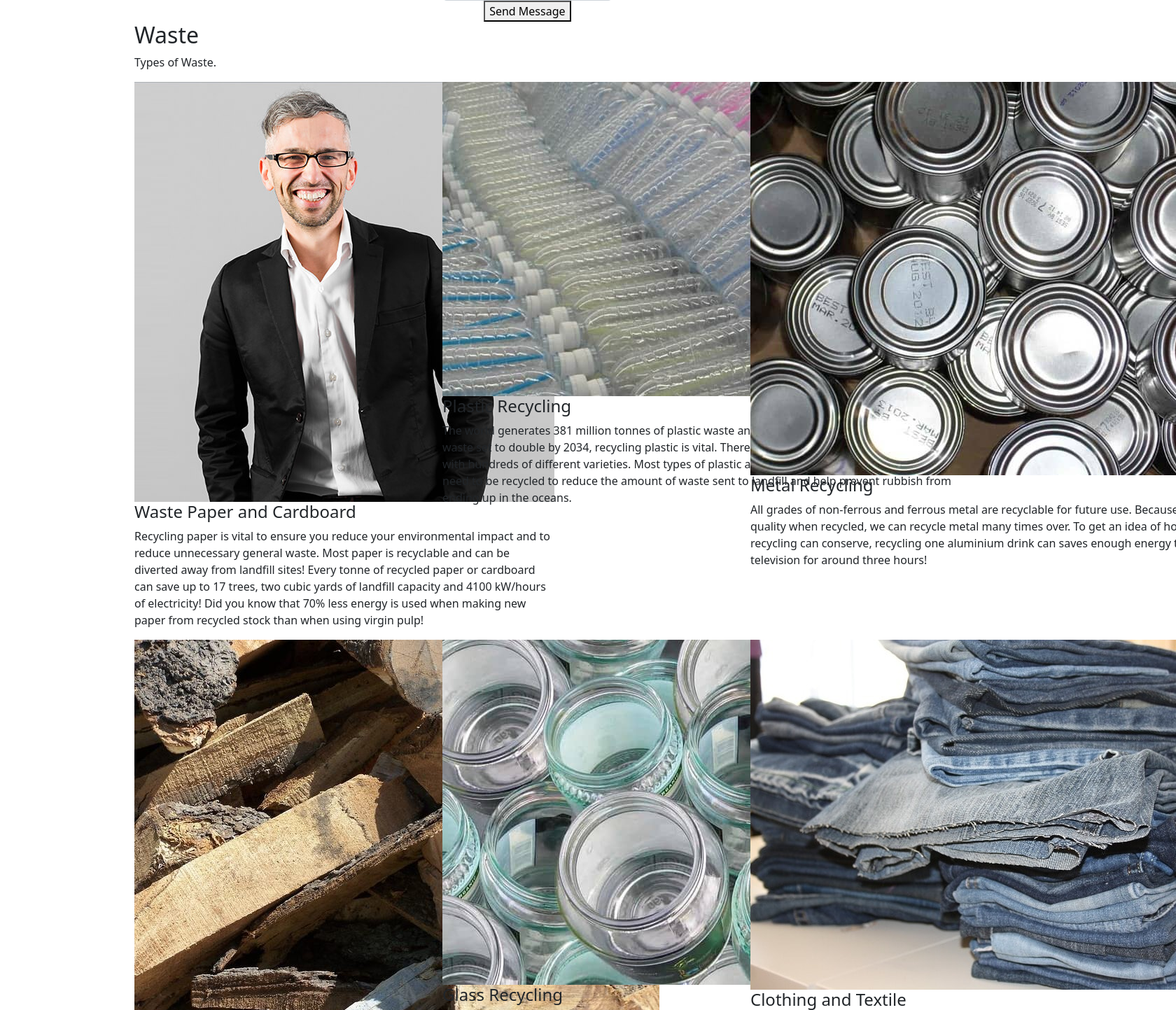
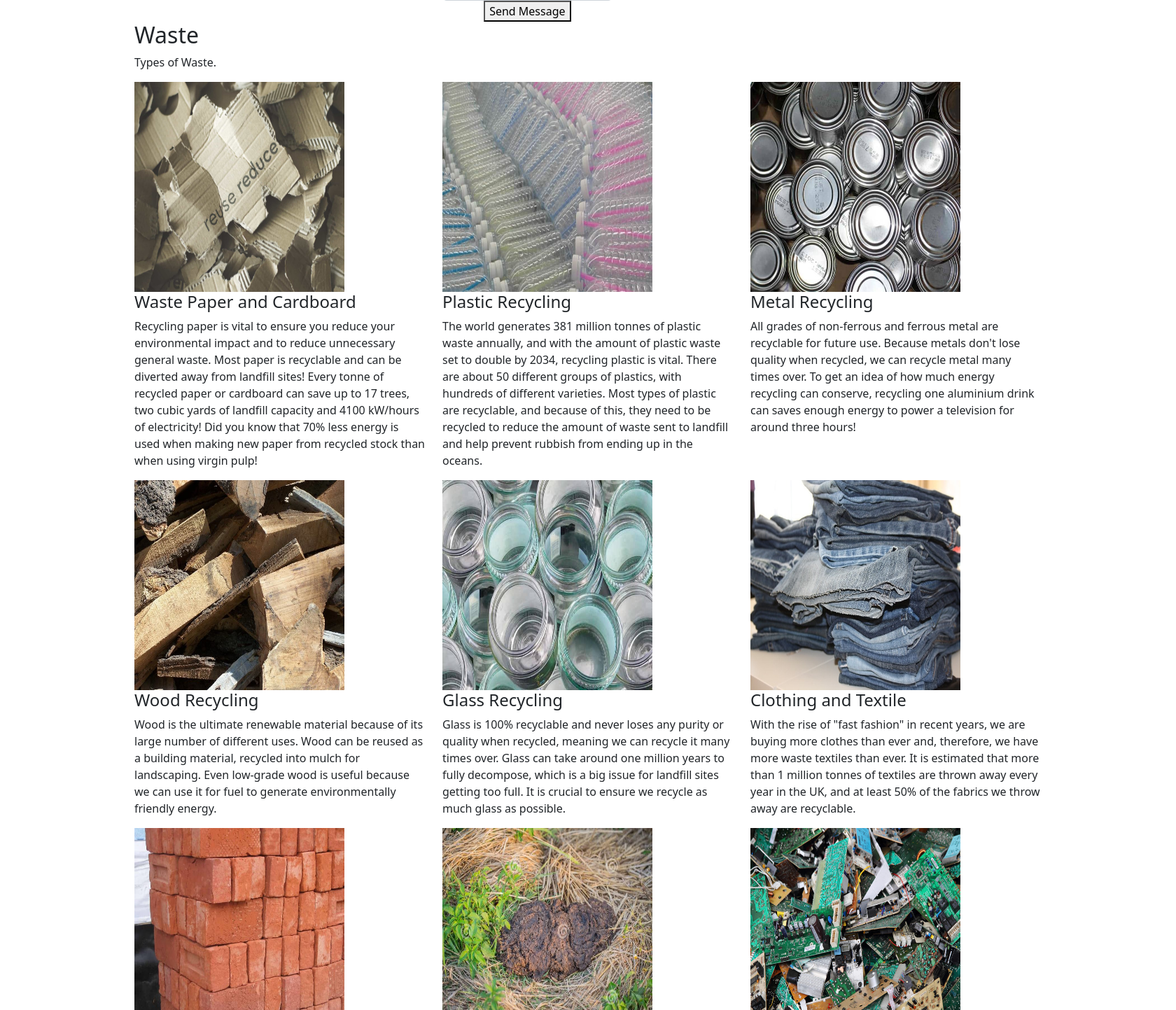
Before and after one commit to Emmanuel-Samuel/waste-app, a Flask app: page / in a window 1680 px wide; the page is wider, and only the part inside the window is pictured. Shown: the part 1931-3374 px from the top of that part at 70% size. Run offline with Flask 3, Linux system fonts and the light colour scheme; some libraries are stand-ins or nearby versions.

Commit message:
Add files via upload

```diff
--- a/main.py
+++ b/main.py
@@ -8,14 +8,14 @@ app = Flask(__name__)
 vendors = {'vendor A': {
     "name": "ABC Recycling",
     "address": "23 Bosso Road St, Minna, Niger State",
-    "latitude": 9.6146,
-    "longitude": 6.3659,
+    "latitude": 10.6146,
+    "longitude": 13.3659,
     "phone": "(555) 555-1234"
 }, 'vendor B': {
     "name": "CDE Recycling",
     "address": "456 Gidan kwano St, Maitumbi, Minna, Niger State",
-    "latitude": 9.5900,
-    "longitude": 6.5500,
+    "latitude": 20.5900,
+    "longitude": 26.5500,
     "phone": "(444) 555-1234"
 }, 'vendor B': {
     "name": "FGH Recycling",
@@ -68,4 +68,4 @@ def search():
 
 
 if __name__ == '__main__':
-    app.run()
+    app.run(host="0.0.0.0")
--- a/templates/index.html
+++ b/templates/index.html
@@ -330,9 +330,9 @@
         </div>
 
         <div class="row">
-          <div class="col-lg-4 col-md-6 d-flex align-items-stretch">
+          <div class="col-lg-4 col-md-6">
             <div class="member">
-              <img src="assets/img/team/team-1.jpg" alt="">
+              <img src="static/img/team/team-1.jpeg" width="300" height="300" alt="">
               <h4>Waste Paper and Cardboard</h4>
               <p>
                 Recycling paper is vital to ensure you reduce your environmental impact and to reduce unnecessary general waste. Most paper is recyclable and can be diverted away from landfill sites!
@@ -342,9 +342,9 @@
             </div>
           </div>
 
-          <div class="col-lg-4 col-md-6 d-flex align-items-stretch">
+          <div class="col-lg-4 col-md-6">
             <div class="member">
-              <img src="assets/img/team/team-2.jpg" alt="">
+              <img src="static/img/team/team-2.jpg" width="300" height="300" alt="">
               <h4>Plastic Recycling</h4>
               <p>
                 The world generates 381 million tonnes of plastic waste annually, and with the amount of plastic waste set to double by 2034, recycling plastic is vital.
@@ -353,9 +353,9 @@
             </div>
           </div>
 
-          <div class="col-lg-4 col-md-6 d-flex align-items-stretch">
+          <div class="col-lg-4 col-md-6">
             <div class="member">
-              <img src="assets/img/team/team-3.jpg" alt="">
+              <img src="static/img/team/team-3.jpg" width="300" height="300" alt="">
               <h4>Metal Recycling</h4>
               <p>
                 All grades of non-ferrous and ferrous metal are recyclable for future use. Because metals don't lose quality when recycled, we can recycle metal many times over.
@@ -364,9 +364,9 @@
             </div>
           </div>
 
-          <div class="col-lg-4 col-md-6 d-flex align-items-stretch">
+          <div class="col-lg-4 col-md-6">
             <div class="member">
-              <img src="assets/img/team/team-4.jpg" alt="">
+              <img src="static/img/team/team-4.jpg" width="300" height="300" alt="">
               <h4>Wood Recycling</h4>
               <p>
                 Wood is the ultimate renewable material because of its large number of different uses.
@@ -375,9 +375,9 @@
             </div>
           </div>
 
-          <div class="col-lg-4 col-md-6 d-flex align-items-stretch">
+          <div class="col-lg-4 col-md-6">
             <div class="member">
-              <img src="assets/img/team/team-5.jpg" alt="">
+              <img src="static/img/team/team-5.jpg" width="300" height="300" alt="">
               <h4>Glass Recycling</h4>
               <p>
                 Glass is 100% recyclable and never loses any purity or quality when recycled, meaning we can recycle it many times over.
@@ -386,9 +386,9 @@
             </div>
           </div>
 
-          <div class="col-lg-4 col-md-6 d-flex align-items-stretch">
+          <div class="col-lg-4 col-md-6">
             <div class="member">
-              <img src="assets/img/team/team-6.jpg" alt="">
+              <img src="static/img/team/team-6.jpg" width="300" height="300" alt="">
               <h4>Clothing and Textile</h4>
               <p>
                 With the rise of "fast fashion" in recent years, we are buying more clothes than ever and, therefore, we have more waste textiles than ever.
@@ -397,9 +397,9 @@
             </div>
           </div>
 
-          <div class="col-lg-4 col-md-6 d-flex align-items-stretch">
+          <div class="col-lg-4 col-md-6">
             <div class="member">
-              <img src="assets/img/team/team-7.jpg" alt="">
+              <img src="static/img/team/team-7.jpg" width="300" height="300" alt="">
               <h4>Bricks and Inert Waste Recycling</h4>
               <p>
                 We can recycle hardcore rubble into usable materials for many uses in other construction and building projects.
@@ -409,9 +409,9 @@
             </div>
           </div>
 
-          <div class="col-lg-4 col-md-6 d-flex align-items-stretch">
+          <div class="col-lg-4 col-md-6">
             <div class="member">
-              <img src="assets/img/team/team-8.jpg" alt="">
+              <img src="static/img/team/team-8.jpg" width="300" height="300" alt="">
               <h4>Animal Dungs</h4>
               <p>
                 Animal dungs considered as waste can be recycled as a  rich fertilizer, an efficient fuel, and also a biogas producer.
@@ -420,9 +420,9 @@
             </div>
           </div>
 
-          <div class="col-lg-4 col-md-6 d-flex align-items-stretch">
+          <div class="col-lg-4 col-md-6">
             <div class="member">
-              <img src="assets/img/team/team-9.jpg" alt="">
+              <img src="static/img/team/team-9.jpg" width="300" height="300" alt="">
               <h4>WEEE Recycling (Electronic Devices)</h4>
               <p>
                 WEEE recycling is for the waste of electrical and electronic equipment recycling, which is nearly everything powered by a battery or plug such as computers, mobile phones and TVs.
@@ -483,7 +483,7 @@
   <footer id="footer">
     <div class="container">
       <h3>Waste App</h3>
-      <p>Et aut eum quis fuga eos sunt ipsa nihil. Labore corporis magni eligendi fuga maxime saepe commodi placeat.</p>
+      <p>Dispose waste rightly and make an impart</p>
       <div class="social-links">
         <a href="#" class="twitter"><i class="bx bxl-twitter"></i></a>
         <a href="#" class="facebook"><i class="bx bxl-facebook"></i></a>
```
